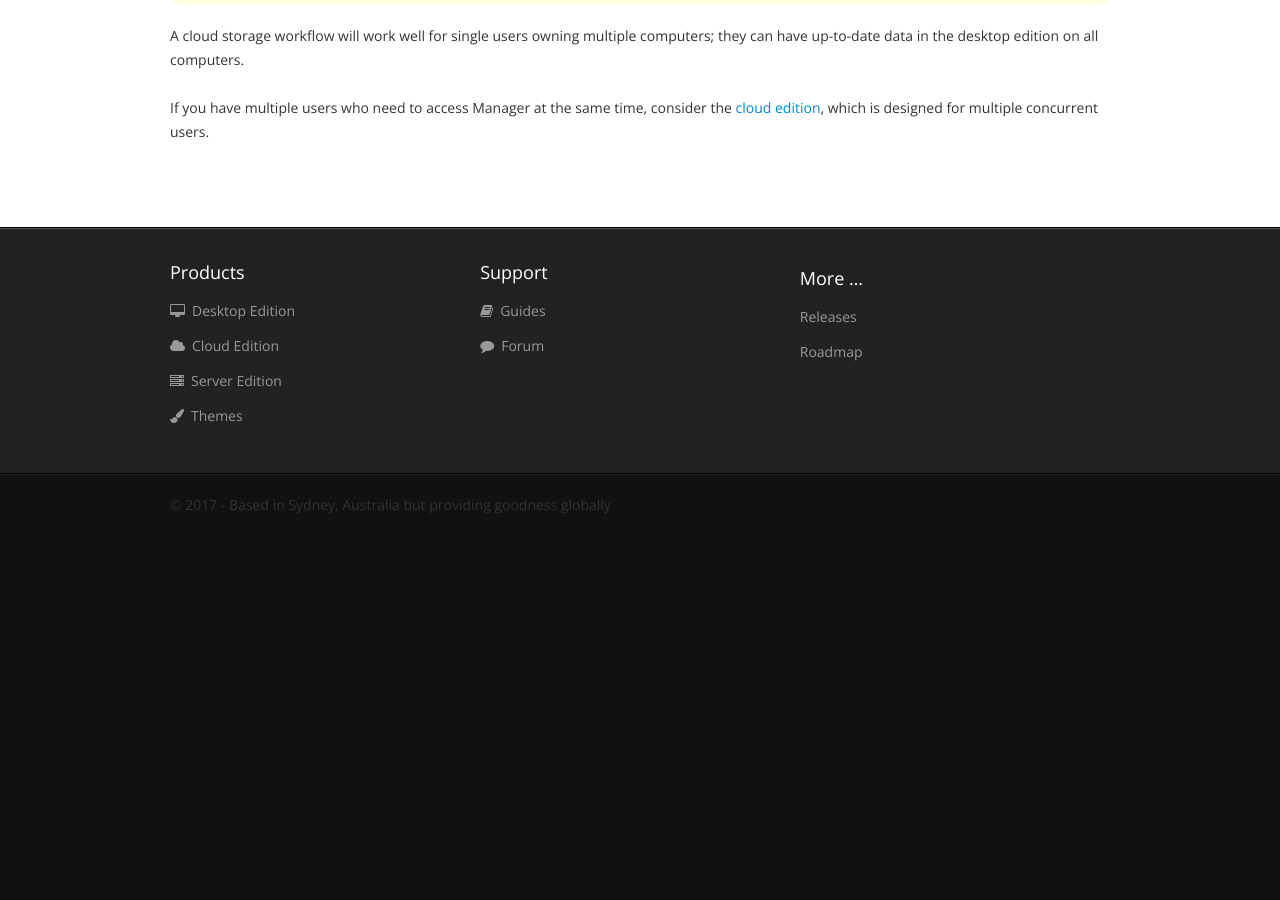
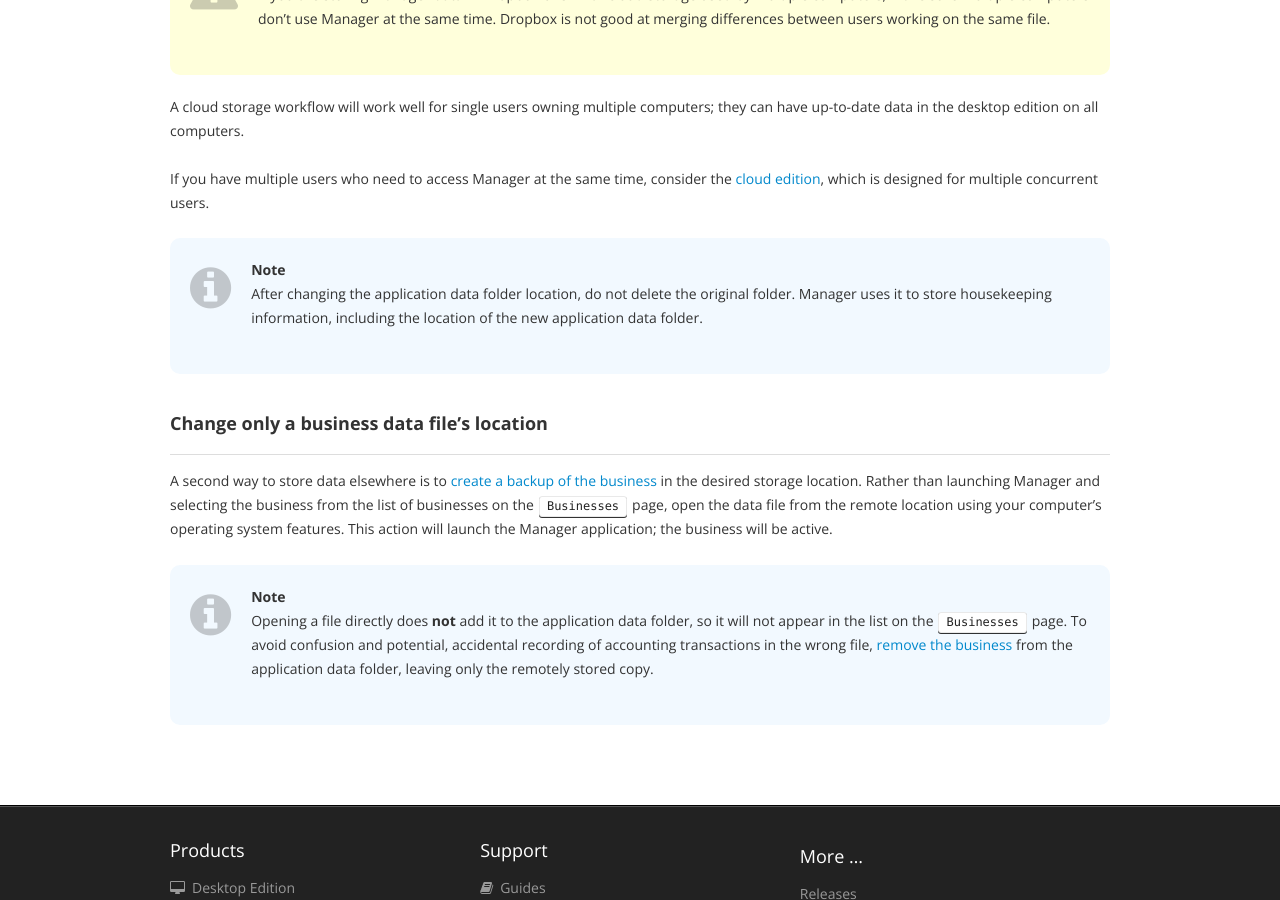
Before and after one commit to 3etechinns/www.manager.io, a Jekyll site: the page built from _guides/10348.html, in a window 1280 px wide and 900 px high, scrolled down 2069 px. Built offline with Jekyll 4.4.1, drawn with Linux system fonts in a browser that asks for light colours; nearby versions of some CDN libraries; comment, search, counter and statistics services are not loaded; before the commit the page ends 2604 px from its top, so only the background shows below that; some of the changed text lies outside the part shown.

Commit message:
Guide update

```diff
--- a/_guides/10348.html
+++ b/_guides/10348.html
@@ -4,24 +4,25 @@ title: Move application data to another folder (e. g., Dropbox)
 tags: preferences
 ---
 {% raw %}
-<p>When you use the desktop edition, Manager initially saves all your businesses to its default data folder. The folder where Manager is currently storing all data can be viewed under <kbd>Preferences</kbd>:</p>
-<p><img src="https://discourse-cdn-sjc1.com/business2/uploads/manager1/original/2X/5/5125dce002b2f38833dbf8b1156509f7ef2a4459.png" width="149" height="85"></p>
+<p>When you use the desktop edition, Manager initially saves all your businesses to its default application data folder. The folder where Manager is currently storing all data can be viewed under <kbd>Preferences</kbd>:</p>
+<p><img src="https://forum.manager.io/uploads/manager1/original/2X/5/5125dce002b2f38833dbf8b1156509f7ef2a4459.png" width="149" height="85"></p>
 <p>where it shows under the <code>Application Data</code> heading:</p>
-<p><img src="https://discourse-cdn-sjc1.com/business2/uploads/manager1/original/2X/e/ef1fac4a97a39b265cb6b77819324b84ea9888a6.png" width="635" height="162"></p>
-<p>If you are using Dropbox, OneDrive, Google Drive or other cloud storage service, you might find it more practical to move Manager data into cloud storage so your data is automatically backed up as you work with Manager.</p>
+<p><img src="https://forum.manager.io/uploads/manager1/original/2X/e/ef1fac4a97a39b265cb6b77819324b84ea9888a6.png" width="635" height="162"></p>
+<p>If you are using Dropbox, OneDrive, Google Drive or other cloud storage service, you might find it more practical to move Manager data into cloud storage so your data is automatically backed up as you work with Manager. This can be accomplished two ways.</p>
+<h3>Change application data folder</h3>
 <p>To <strong>move application data to another folder</strong>, whether in the cloud or on any accessible drive, click on the folder name under the <code>Application Data</code> heading. A file browsing window will open, within which you can browse for and select a different folder.</p>
 <table style="background-color: #F6FFF2; border-radius: 10px; margin-bottom: 20px"><tr><td style="font-size: 48px; opacity: 0.25; padding: 20px; padding-top: 0px; padding-right: 0px; vertical-align: top"><i class="fa fa-hand-o-right"></i></td><td style="padding: 20px">
 <p><strong>Example</strong><br>
 You want to move your data to Dropbox and have created a <code>Manager</code> folder:<br>
-<br><img src="https://discourse-cdn-sjc1.com/business2/uploads/manager1/original/2X/4/47888e35c8f152e74af2f630b1a6247a2a4c42cc.png" width="408" height="142"></p>
+<br><img src="https://forum.manager.io/uploads/manager1/original/2X/4/47888e35c8f152e74af2f630b1a6247a2a4c42cc.png" width="408" height="142"></p>
 </td></tr></table>
 <p>If the folder has been newly created and doesn’t contain anything, Manager will not let you proceed. Instead, it will display a notice (the exact format will vary by operating system):</p>
-<p><img src="https://discourse-cdn-sjc1.com/business2/uploads/manager1/original/2X/1/1f87e0473b6a7b57254867916a5ce21cf977632f.png" width="476" height="237"></p>
+<p><img src="https://forum.manager.io/uploads/manager1/original/2X/1/1f87e0473b6a7b57254867916a5ce21cf977632f.png" width="476" height="237"></p>
 <p>Before you can use the new folder, follow the instructions in the notice. Copy (or move) all files from the current application data folder to the new one. Once done, try again. If successful, your new location will be shown under <code>Application Data</code> heading.</p>
 <table style="background-color: #F6FFF2; border-radius: 10px; margin-bottom: 20px"><tr><td style="font-size: 48px; opacity: 0.25; padding: 20px; padding-top: 0px; padding-right: 0px; vertical-align: top"><i class="fa fa-hand-o-right"></i></td><td style="padding: 20px">
 <p><strong>Example</strong><br>
 After creating a <code>Manager</code> folder in Dropbox and copying or moving all files from the old location to the new one, clicking on the folder path under <kbd>Preferences</kbd> and selecting the new folder changes your data location:<br>
-<br><img src="https://discourse-cdn-sjc1.com/business2/uploads/manager1/original/2X/a/a6a7c31dd6d2306d356d0ed2a97d1326934ca752.png" width="626" height="165"></p>
+<br><img src="https://forum.manager.io/uploads/manager1/original/2X/a/a6a7c31dd6d2306d356d0ed2a97d1326934ca752.png" width="626" height="165"></p>
 </td></tr></table>
 <p>If you install Manager on another computer where Dropbox is installed, and the <code>Manager</code> folder is accessible, you don’t have to copy or move any files, because all files are already in the folder. So selecting the <code>Manager</code> folder in Dropbox under <kbd>Preferences</kbd> on the other computer will make the same data available.</p>
 <table style="background-color: #ffffdb; border-radius: 10px; margin-bottom: 20px"><tr><td style="font-size: 48px; opacity: 0.25; padding: 20px; padding-top: 15px; padding-right: 0px; vertical-align: top"><i class="fa fa-warning"></i></td><td style="padding: 20px">
@@ -30,4 +31,14 @@ If you are storing Manager data in Dropbox or similar cloud storage used by mult
 </td></tr></table>
 <p>A cloud storage workflow will work well for single users owning multiple computers; they can have up-to-date data in the desktop edition on all computers.</p>
 <p>If you have multiple users who need to access Manager at the same time, consider the <a href="https://www.manager.io/cloud">cloud edition</a>, which is designed for multiple concurrent users.</p>
+<table style="background-color: #F2F9FF; border-radius: 10px; margin-bottom: 20px"><tr><td style="font-size: 48px; opacity: 0.25; padding: 20px; padding-top: 15px; padding-right: 0px; vertical-align: top"><i class="fa fa-info-circle"></i></td><td style="padding: 20px">
+<p><strong>Note</strong><br>
+After changing the application data folder location, do not delete the original folder. Manager uses it to store housekeeping information, including the location of the new application data folder.</p>
+</td></tr></table>
+<h3>Change only a business data file’s location</h3>
+<p>A second way to store data elsewhere is to <a href="/guides/8890">create a backup of the business</a> in the desired storage location. Rather than launching Manager and selecting the business from the list of businesses on the <kbd>Businesses</kbd> page, open the data file from the remote location using your computer’s operating system features. This action will launch the Manager application; the business will be active.</p>
+<table style="background-color: #F2F9FF; border-radius: 10px; margin-bottom: 20px"><tr><td style="font-size: 48px; opacity: 0.25; padding: 20px; padding-top: 15px; padding-right: 0px; vertical-align: top"><i class="fa fa-info-circle"></i></td><td style="padding: 20px">
+<p><strong>Note</strong><br>
+Opening a file directly does <strong>not</strong> add it to the application data folder, so it will not appear in the list on the <kbd>Businesses</kbd> page. To avoid confusion and potential, accidental recording of accounting transactions in the wrong file, <a href="/guides/9123">remove the business</a> from the application data folder, leaving only the remotely stored copy.</p>
+</td></tr></table>
 {% endraw %}
```
